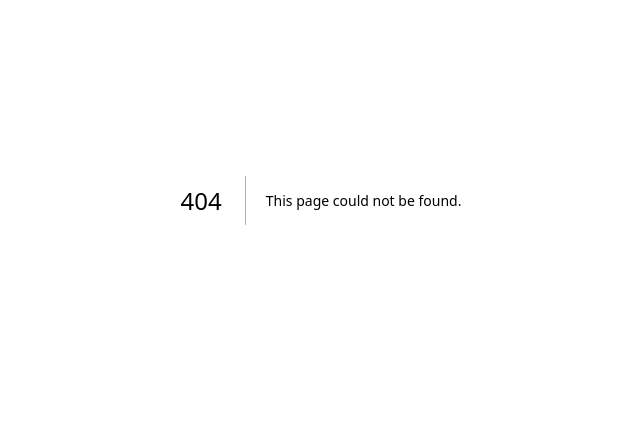
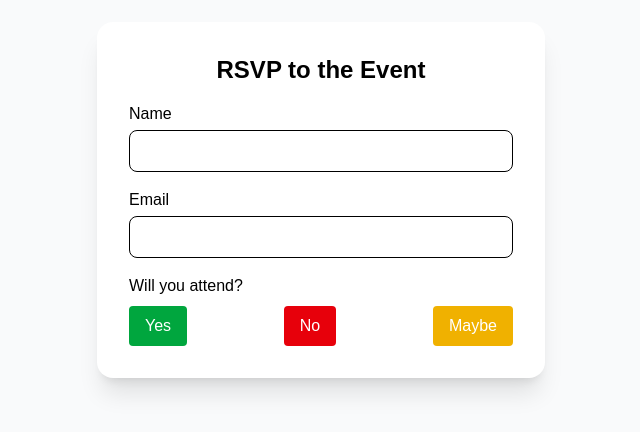
Before and after one commit to sherryadan/event-manager, a Next.js app: page /rsvp/1 in a window 1280 px wide. Before the commit this address had no page. Shown: the part 200-632 px from the top of the page, without its empty margins (319-959 px from the left). Built offline with nearby package versions, Linux system fonts and the light colour scheme.

Commit message:
Public RSVP page implemented

```diff
--- /dev/null
+++ b/src/pages/api/rsvp/[slug].ts
@@ -0,0 +1,42 @@
+// pages/api/rsvp/[slug].ts
+import type { NextApiRequest, NextApiResponse } from 'next'
+import { PrismaClient, RsvpStatus } from '@prisma/client'
+
+const prisma = new PrismaClient()
+
+export default async function handler(req: NextApiRequest, res: NextApiResponse) {
+  const { slug } = req.query as { slug: string }
+
+  if (req.method === 'POST') {
+    const { name, email, rsvp } = req.body
+
+    // Find the event
+    const event = await prisma.event.findUnique({ where: { slug } })
+    if (!event) return res.status(404).json({ error: 'Event not found' })
+
+    // Find guest
+    const guest = await prisma.guest.findFirst({
+      where: {
+        email,
+        eventId: event.id
+      }
+    })
+
+    if (!guest) {
+      return res.status(404).json({ error: 'Guest not found for this event' })
+    }
+
+    const updated = await prisma.guest.update({
+      where: { id: guest.id },
+      data: {
+        name,
+        rsvp: rsvp as RsvpStatus
+      }
+    })
+
+    return res.status(200).json(updated)
+  }
+
+  res.setHeader('Allow', ['POST'])
+  res.status(405).end(`Method ${req.method} Not Allowed`)
+}
--- a/src/pages/events/index.tsx
+++ b/src/pages/events/index.tsx
@@ -47,7 +47,12 @@ export default function EventsList() {
               <Link href={`/events/${event.slug}`} className="bg-green-500 text-white text-sm px-3 py-1 rounded hover:bg-green-600 transition">
                 Edit
               </Link>
-
+              <Link
+                href={`/rsvp/${event.slug}`}
+                className="bg-yellow-500 text-white text-sm px-3 py-1 rounded hover:bg-yellow-600 transition"
+              >
+                RSVP
+              </Link>
             </div>
           </li>
         ))}
--- a/src/pages/guests.tsx
+++ /dev/null
@@ -1,120 +0,0 @@
-import { useEffect, useState } from 'react'
-import { useRouter } from 'next/router'
-import Link from 'next/link'
-import toast from 'react-hot-toast'
-import { createClient } from '../../lib/supabase/component'
-
-export default function GuestsPage() {
-  const [guests, setGuests] = useState<any[]>([])
-  const [loading, setLoading] = useState(true)
-  const router = useRouter()
-  const supabase = createClient()
-
-  useEffect(() => {
-    fetchAllGuests()
-  }, [])
-
-  const fetchAllGuests = async () => {
-    try {
-      const res = await fetch('/api/guests', {
-        method: 'GET',
-        headers: {
-          'Content-Type': 'application/json',
-        },
-        credentials: 'include',
-      })
-
-      if (res.ok) {
-        const data = await res.json()
-        setGuests(data)
-      } else {
-        toast.error('Failed to fetch guests')
-      }
-    } catch (error) {
-      console.error('Error fetching guests:', error)
-      toast.error('Failed to fetch guests')
-    } finally {
-      setLoading(false)
-    }
-  }
-
-  const deleteGuest = async (guestId: string) => {
-    const confirmed = confirm('Are you sure you want to delete this guest?')
-    if (!confirmed) return
-
-    try {
-      const res = await fetch(`/api/guests/${guestId}`, {
-        method: 'DELETE',
-        credentials: 'include',
-      })
-
-      if (res.ok) {
-        toast.success('Guest deleted successfully')
-        fetchAllGuests() // Refresh the list
-      } else {
-        toast.error('Failed to delete guest')
-      }
-    } catch (error) {
-      console.error('Error deleting guest:', error)
-      toast.error('Failed to delete guest')
-    }
-  }
-
-  const handleLogout = async () => {
-    await supabase.auth.signOut()
-    router.push('/')
-  }
-
-  if (loading) return <p className="text-center mt-10 text-white">Loading...</p>
-
-  return (
-    <div className="max-w-4xl mx-auto mt-10 text-black">
-      <div className="flex justify-between items-center mb-6">
-        <h1 className="text-2xl font-bold text-white">All Guests</h1>
-        <div className="flex gap-2">
-          <Link href="/events" className="bg-blue-600 text-white px-4 py-2 rounded hover:bg-blue-700 transition">
-            Back to Events
-          </Link>
-          <button
-            onClick={handleLogout}
-            className="bg-red-600 text-white px-4 py-2 rounded cursor-pointer hover:bg-red-700 transition"
-          >
-            Logout
-          </button>
-        </div>
-      </div>
-
-      {guests.length === 0 ? (
-        <div className="bg-white p-6 rounded shadow text-center">
-          <p className="text-gray-600">No guests found.</p>
-        </div>
-      ) : (
-        <div className="grid gap-4">
-          {guests.map((guest: any) => (
-            <div key={guest.id} className="bg-white p-4 rounded shadow">
-              <div className="flex justify-between items-start">
-                <div>
-                  <h3 className="text-lg font-semibold">{guest.name}</h3>
-                  <p className="text-gray-600">{guest.email}</p>
-                  {guest.event && (
-                    <p className="text-sm text-blue-600 mt-1">
-                      Event: {guest.event.title} ({new Date(guest.event.date).toLocaleDateString()})
-                    </p>
-                  )}
-                </div>
-                <div className="flex gap-2">
-                  <button
-                    onClick={() => deleteGuest(guest.id)}
-                    className="bg-red-500 text-white text-sm px-3 py-1 rounded hover:bg-red-600 transition"
-                  >
-                    Delete
-                  </button>
-                </div>
-              </div>
-            </div>
-          ))}
-        </div>
-      )}
-    </div>
-  )
-}
--- a/src/pages/index.tsx
+++ b/src/pages/index.tsx
@@ -52,10 +52,6 @@ export default function Login() {
           Don't have an account?{' '}
           <Link href="/signup" className="text-blue-600 hover:underline cursor-pointer">Sign Up</Link>
         </p>
-        <p className="mt-4 text-sm text-center text-black">
-          Sign in as a guest?{' '}
-          <Link href="/guests" className="text-blue-600 hover:underline cursor-pointer">Guest</Link>
-        </p>
       </div>
     </div>
   )
--- /dev/null
+++ b/src/pages/rsvp/[slug].tsx
@@ -0,0 +1,89 @@
+import { useRouter } from 'next/router'
+import { useState } from 'react'
+import toast from 'react-hot-toast'
+
+export default function RsvpPage() {
+  const router = useRouter()
+  const { slug } = router.query
+
+  const [name, setName] = useState('')
+  const [email, setEmail] = useState('')
+  const [submitted, setSubmitted] = useState(false)
+
+  const handleSubmit = async (rsvp: 'YES' | 'NO' | 'MAYBE') => {
+    if (!name || !email) {
+      toast.error('Please enter your name and email')
+      return
+    }
+
+    const res = await fetch(`/api/rsvp/${slug}`, {
+      method: 'POST',
+      headers: { 'Content-Type': 'application/json' },
+      body: JSON.stringify({ name, email, rsvp })
+    })
+
+    if (res.ok) {
+      toast.success('RSVP submitted!')
+      setSubmitted(true)
+    } else {
+      const { error } = await res.json()
+      toast.error(error || 'Something went wrong')
+    }
+  }
+
+  return (
+    <div className="min-h-screen flex items-center justify-center bg-gray-50 p-4 text-black">
+      <div className="bg-white p-8 rounded-2xl shadow-xl w-full max-w-md">
+        <h1 className="text-2xl font-bold mb-4 text-center">RSVP to the Event</h1>
+
+        {submitted ? (
+          <p className="text-center text-green-600 font-semibold">Thank you for your response!</p>
+        ) : (
+          <>
+            <div className="mb-4">
+              <label className="block mb-1 font-medium">Name</label>
+              <input
+                type="text"
+                className="w-full px-4 py-2 border rounded-lg"
+                value={name}
+                onChange={(e) => setName(e.target.value)}
+              />
+            </div>
+
+            <div className="mb-4">
+              <label className="block mb-1 font-medium">Email</label>
+              <input
+                type="email"
+                className="w-full px-4 py-2 border rounded-lg"
+                value={email}
+                onChange={(e) => setEmail(e.target.value)}
+              />
+            </div>
+
+            <p className="mb-2 font-medium">Will you attend?</p>
+            <div className="flex justify-between gap-2">
+              <button
+                onClick={() => handleSubmit('YES')}
+                className="bg-green-600 text-white px-4 py-2 rounded hover:bg-green-700"
+              >
+                Yes
+              </button>
+              <button
+                onClick={() => handleSubmit('NO')}
+                className="bg-red-600 text-white px-4 py-2 rounded hover:bg-red-700"
+              >
+                No
+              </button>
+              <button
+                onClick={() => handleSubmit('MAYBE')}
+                className="bg-yellow-500 text-white px-4 py-2 rounded hover:bg-yellow-600"
+              >
+                Maybe
+              </button>
+            </div>
+          </>
+        )}
+      </div>
+    </div>
+  )
+}
```
Also changed, not shown: 1 other file (tests, documents, lock files or other folders).
